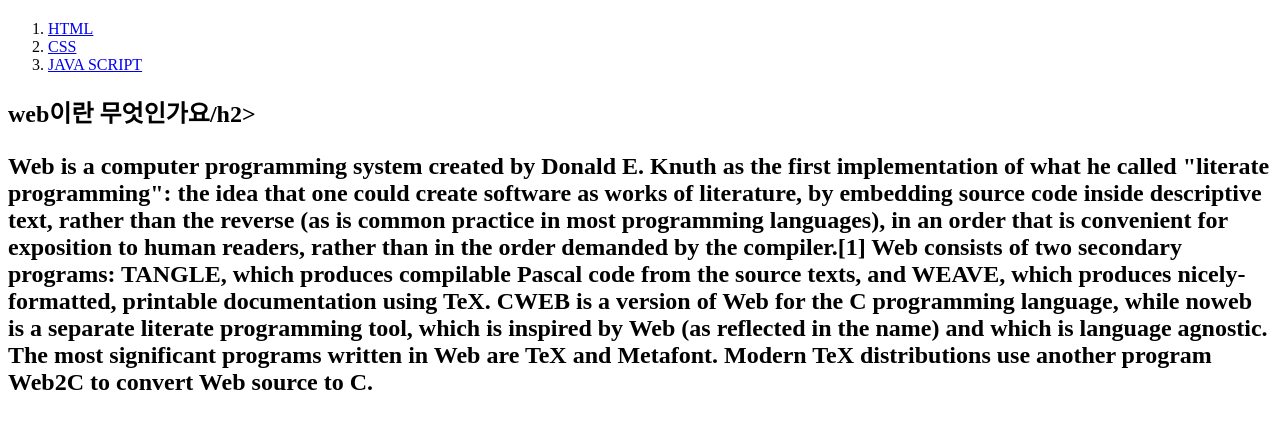
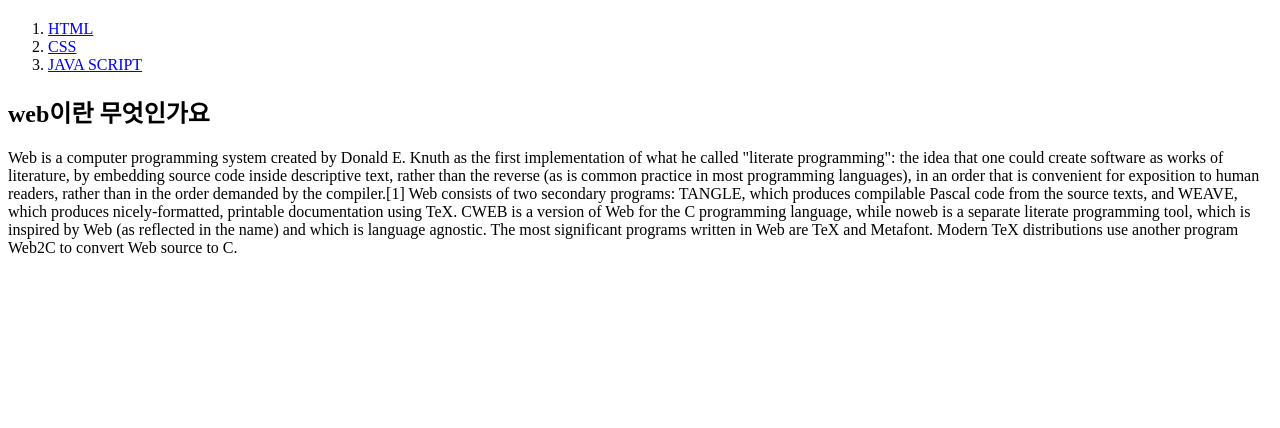
Before and after one commit to PARK-JEONG/my-first-web-site, a plain HTML site: page index.html in a window 1280 px wide. Shown: the part 60-488 px from the top of the page. Drawn offline with Linux system fonts and the light colour scheme.

Commit message:
재수정

```diff
--- a/index.html
+++ b/index.html
@@ -16,7 +16,7 @@
    <li><a href="3.html">JAVA SCRIPT</a></li>
  </ol>
 
- <h2>web이란 무엇인가요/h2>
+ <h2>web이란 무엇인가요</h2>
     <p>
       Web is a computer programming system created by Donald E. Knuth as the first implementation of what he called "literate programming": the idea that one could create software as works of literature, by embedding source code inside descriptive text, rather than the reverse (as is common practice in most programming languages), in an order that is convenient for exposition to human readers, rather than in the order demanded by the compiler.[1]
 
```
